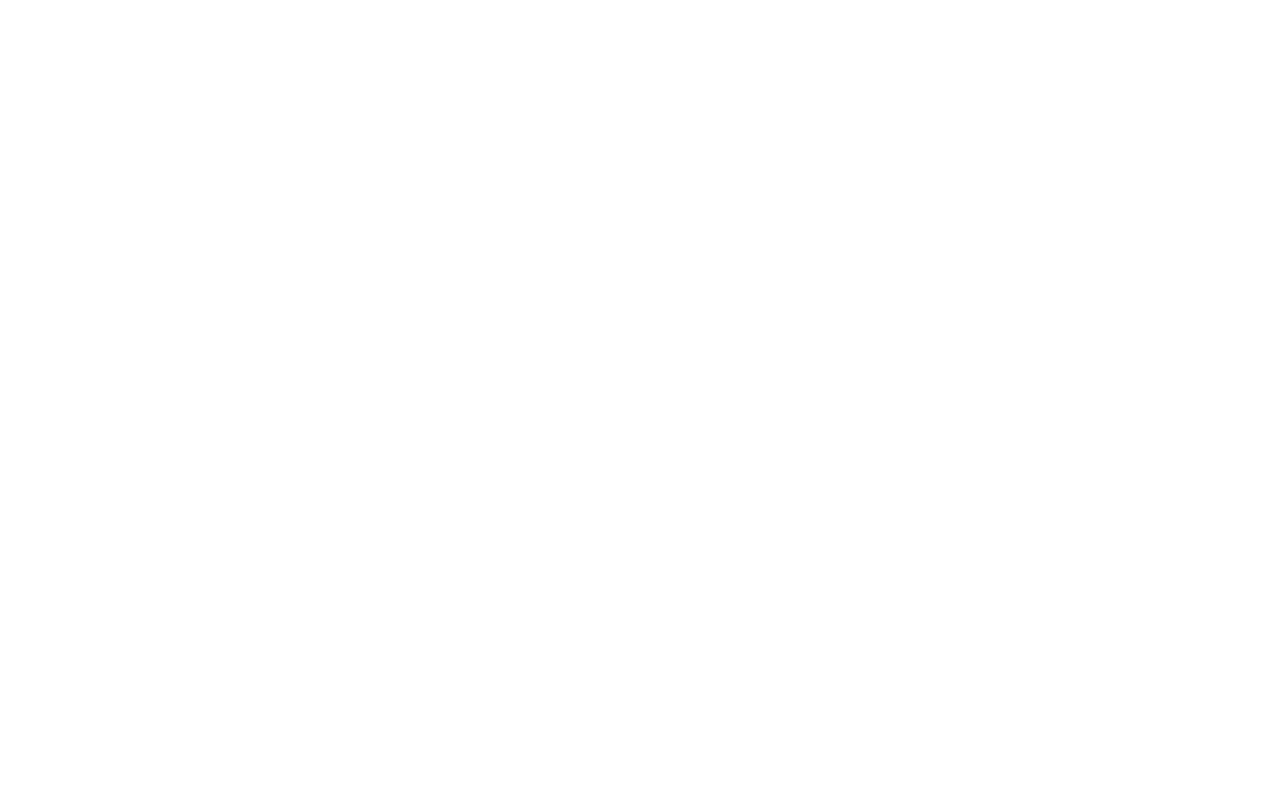
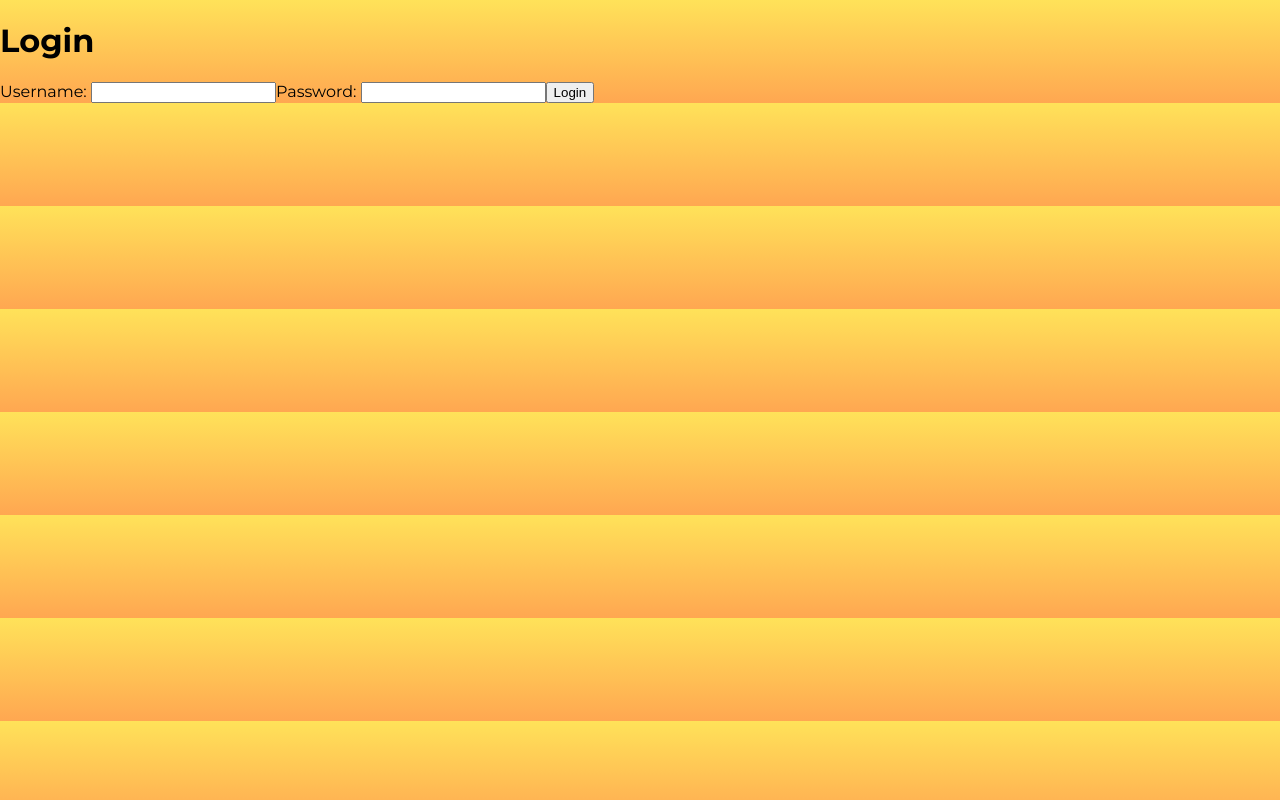
Before and after one commit to silviafer-dev/cleverpost, a React (Create React App) app: page /login in a window 1280 px wide. Before the commit this address had no page. Built offline with nearby package versions, Linux system fonts and the light colour scheme; a web font is replaced by a local one.

Commit message:
Add login page with authentication

```diff
--- a/src/App.tsx
+++ b/src/App.tsx
@@ -1,12 +1,32 @@
-import React from "react";
+import React, { useEffect, useState } from "react";
 import { Route, Routes } from "react-router-dom";
-
+import { RequireAuth } from "./components/auth";
+import { Login } from "./components/Login";
 import { Home } from "./pages/Home";
 
 function App() {
+  const [auth, setAuth] = useState(
+    JSON.parse( localStorage.getItem( "auth") || '{}' )
+  );
+
+  useEffect(() => {
+    if (auth) {
+      localStorage.setItem("auth", JSON.stringify("1"));
+    } else localStorage.removeItem("auth");
+  }, [auth]);
+
   return (
     <Routes>
-      <Route path="/" element={<Home />} />
+
+      <Route
+        path="/"
+        element={
+          <RequireAuth auth={auth}>
+            <Home auth={auth} setAuth={setAuth} />
+          </RequireAuth>
+        }
+      />
+      <Route path="/login" element={<Login setAuth={setAuth} />} />
     </Routes>
   );
 }
--- /dev/null
+++ b/src/components/Login.tsx
@@ -0,0 +1,49 @@
+
+import { useState } from "react";
+import { useNavigate, useLocation } from "react-router-dom";
+
+export function Login(props: any) {
+  let navigate = useNavigate();
+  let location = useLocation();
+  const [username, setUsername] = useState("");
+  const [password, setPassword] = useState("");
+
+  function handleSubmit(event: any) {
+    event.preventDefault();
+    if (username === "tim" && password === "123") {
+      props.setAuth(true);
+      let from = location.state?.from?.pathname || "/";
+      navigate(from, { replace: true });
+    } else {
+      props.setAuth(false);
+    }
+  }
+
+  return (
+    <div>
+      <h1>Login</h1>
+      <form onSubmit={handleSubmit}>
+        <label>
+          Username:{" "}
+          <input
+            name="username"
+            type="text"
+            value={username}
+            onChange={(e) => setUsername(e.target.value)}
+          />
+        </label>
+        <label>
+          Password:{" "}
+          <input
+            name="password"
+            type="password"
+            value={password}
+            onChange={(e) => setPassword(e.target.value)}
+          />
+        </label>
+        <button type="submit">Login</button>
+      </form>
+
+    </div>
+  );
+}
--- /dev/null
+++ b/src/components/auth.tsx
@@ -0,0 +1,33 @@
+import { useLocation, Navigate, useNavigate } from "react-router-dom";
+
+export function AuthStatus(props: any) {
+  let navigate = useNavigate();
+
+  if (!props.auth) {
+    return <p>You are not logged in.</p>;
+  }
+
+  return (
+    <p>
+      Welcome!
+      <button
+        onClick={() => {
+          props.setAuth(false);
+
+          navigate("/");
+        }}
+      >
+        Sign out
+      </button>
+    </p>
+  );
+}
+export function RequireAuth(props: any) {
+  let location = useLocation();
+
+  if (!props.auth) {
+    return <Navigate to="/login" state={{ from: location }} replace />;
+  }
+
+  return props.children;
+}
--- a/src/pages/Home.tsx
+++ b/src/pages/Home.tsx
@@ -1,9 +1,12 @@
+import { AuthStatus } from "../components/auth";
 import { Post } from "../features/post/Post";
 import { Header } from "./Header";
 
-export function Home() {
+
+export function Home ({ auth, setAuth }: any) {
   return (
     <>
+      <AuthStatus auth={auth} setAuth={setAuth} />
       <Header />
       <div className="post-container">
         <Post />
```
